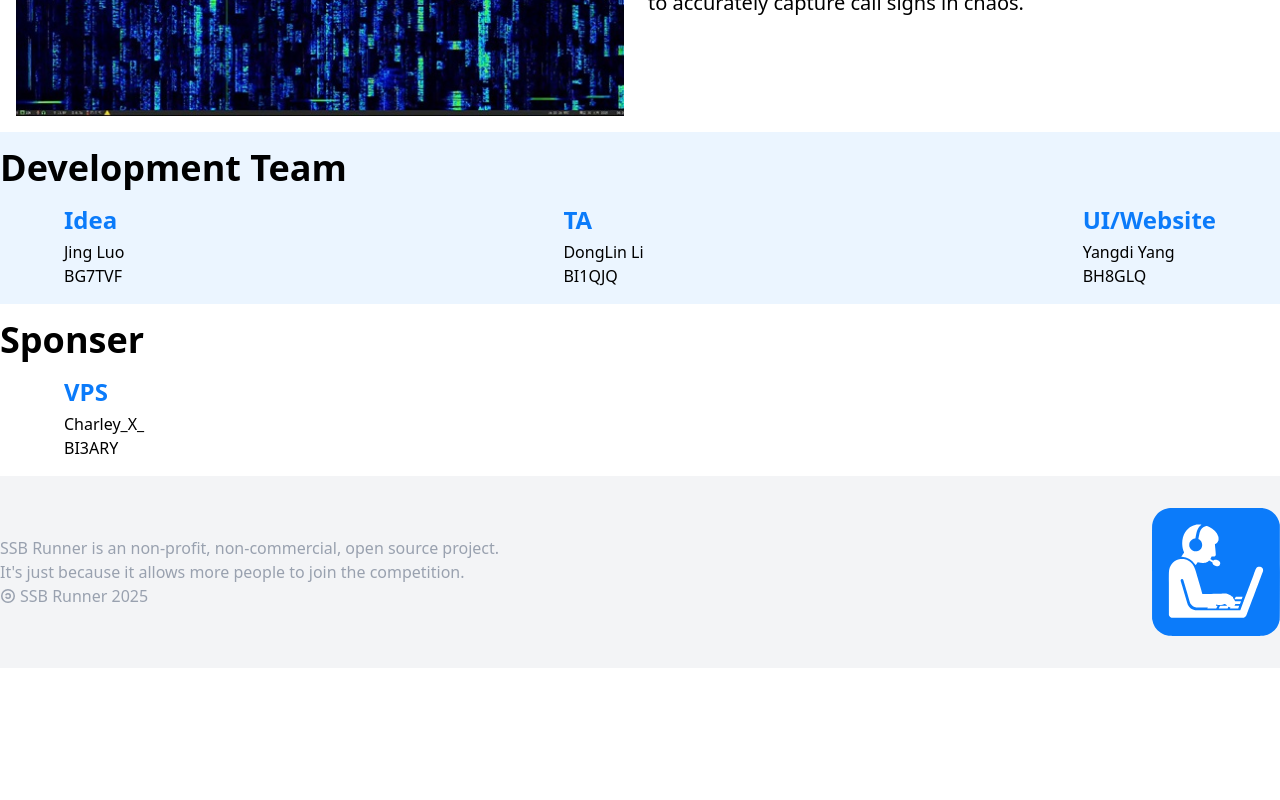
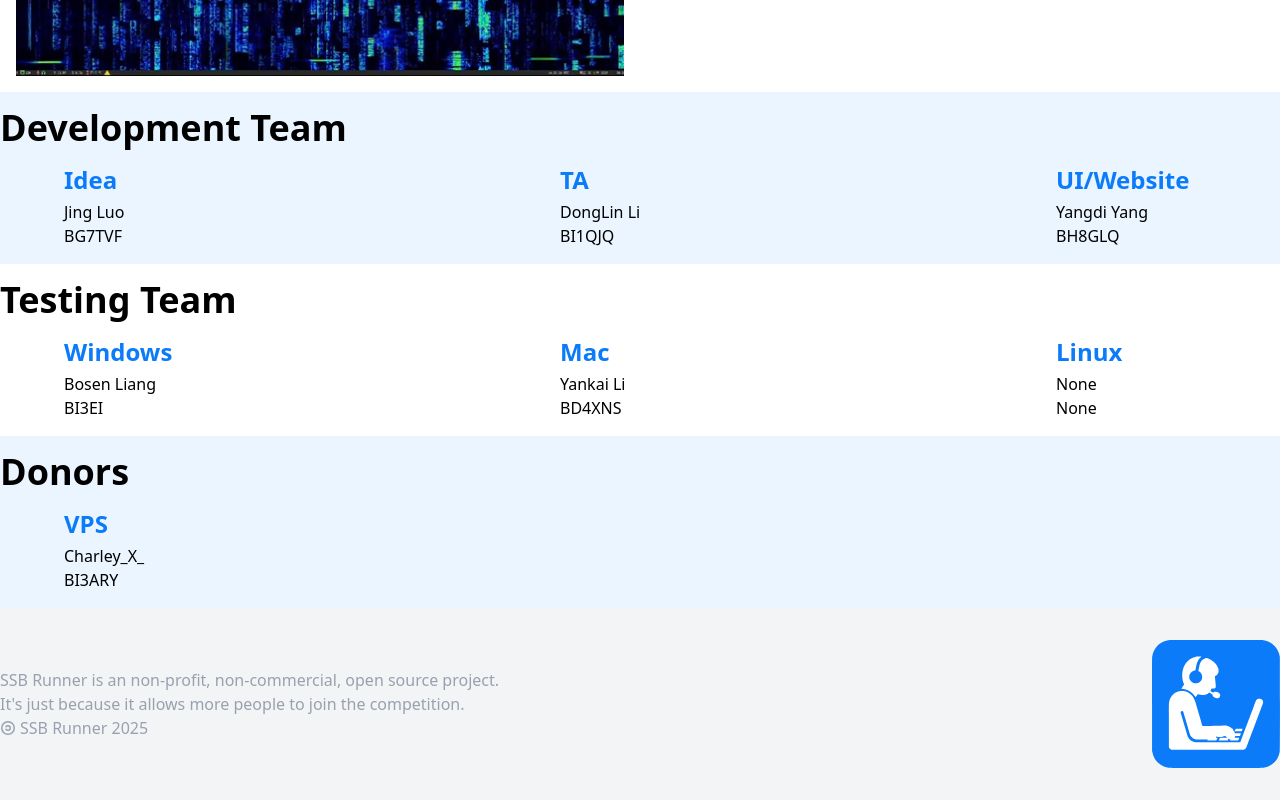
Before and after one commit to SSBContestRunner/ssb_runner_website, a Svelte app: page / in a window 1280 px wide. Shown: the part 1823-2623 px from the top of the page. Before the commit the page ends 2491 px from the top, so only its background shows below. Built offline with nearby package versions, Linux system fonts and the light colour scheme.

Commit message:
feature(Extra.svelte): add testing team information

```diff
--- a/src/assets/i18n/en_us.json
+++ b/src/assets/i18n/en_us.json
@@ -33,8 +33,14 @@
         "ta": "TA",
         "ui": "UI/Website"
     },
+    "test_team": {
+        "title": "Testing Team",
+        "windows": "Windows",
+        "mac": "Mac",
+        "linux": "Linux"
+    },
     "sponser": {
-        "title": "Sponser",
+        "title": "Donors",
         "cloud": "VPS"
     },
     "footer": {
--- a/src/assets/i18n/zh_cn.json
+++ b/src/assets/i18n/zh_cn.json
@@ -33,6 +33,12 @@
         "ta": "技术总监",
         "ui": "界面/网站设计"
     },
+    "test_team": {
+        "title": "测试人员",
+        "windows": "Windows",
+        "mac": "Mac",
+        "linux": "Linux"
+    },
     "sponser": {
         "title": "赞助",
         "cloud": "虚拟专用服务器"
--- a/src/components/Extra.svelte
+++ b/src/components/Extra.svelte
@@ -1,8 +1,8 @@
 <script>
-    import { t } from '../lib/i18n.js';
+    import { t } from "../lib/i18n.js";
 </script>
 
-<section class="place-items-center w-full">
+<section class="place-items-center w-full even:bg-primary-400/8">
     <div class="container flex flex-col md:flex-row gap-2">
         <img
             class="w-full p-2 md:p-4 md:w-1/2"
@@ -10,16 +10,20 @@
             alt="real interference"
         />
         <div class="mb-4 md:mb-0 px-2 md:px-0 py-2 md:py-4 md:w-1/2">
-            <h1 class="py-4 text-2xl md:text-4xl font-semibold text-primary-400">
+            <h1
+                class="py-4 text-2xl md:text-4xl font-semibold text-primary-400"
+            >
                 {t("feature1-title")}
             </h1>
             <div class="mt-0 md:mt-4">
-                <span class="md:text-xl lg:leading-10">{t("feature1-subtitle")}</span>
+                <span class="md:text-xl lg:leading-10"
+                    >{t("feature1-subtitle")}</span
+                >
             </div>
         </div>
     </div>
 </section>
-<section class="place-items-center w-full bg-primary-400/8">
+<section class="place-items-center w-full even:bg-primary-400/8">
     <div class="container flex flex-col md:flex-row-reverse gap-2">
         <img
             class="w-full p-2 md:p-4 md:w-1/2"
@@ -27,16 +31,20 @@
             alt="global accents"
         />
         <div class="mb-4 md:mb-0 px-2 md:px-4 py-2 md:py-4 md:w-1/2">
-            <h1 class="py-4 text-2xl md:text-4xl font-semibold text-primary-400">
+            <h1
+                class="py-4 text-2xl md:text-4xl font-semibold text-primary-400"
+            >
                 {t("feature2-title")}
             </h1>
             <div class="mt-0 md:mt-4">
-                <span class="md:text-xl lg:leading-10">{t("feature2-subtitle")}</span>
+                <span class="md:text-xl lg:leading-10"
+                    >{t("feature2-subtitle")}</span
+                >
             </div>
         </div>
     </div>
 </section>
-<section class="place-items-center w-full">
+<section class="place-items-center w-full even:bg-primary-400/8">
     <div class="container flex flex-col md:flex-row gap-2">
         <img
             class="w-full p-2 md:p-4 md:w-1/2"
@@ -44,35 +52,47 @@
             alt="Pileup simulation"
         />
         <div class="mb-4 md:mb-0 px-2 md:px-0 py-2 md:py-4 md:w-1/2">
-            <h1 class="py-4 text-2xl md:text-4xl font-semibold text-primary-400">
+            <h1
+                class="py-4 text-2xl md:text-4xl font-semibold text-primary-400"
+            >
                 {t("feature3-title")}
             </h1>
             <div class="mt-0 md:mt-4">
-                <span class="md:text-xl lg:leading-10">{t("feature3-subtitle")}</span>
+                <span class="md:text-xl lg:leading-10"
+                    >{t("feature3-subtitle")}</span
+                >
             </div>
         </div>
     </div>
 </section>
-<section class="place-items-center w-full bg-primary-400/8">
+<section class="place-items-center w-full even:bg-primary-400/8">
     <div class="container py-4 px-2 md:px-0">
-        <h1 class="text-2xl md:text-4xl font-semibold">{t("dev_team-title")}</h1>
+        <h1 class="text-2xl md:text-4xl font-semibold">
+            {t("dev_team-title")}
+        </h1>
         <ul class="flex justify-between md:px-16">
-            <li>
-                <h2 class="text-lg md:text-2xl text-primary-400 font-semibold pt-4 pb-1">
+            <li class="w-[10em]">
+                <h2
+                    class="text-lg md:text-2xl text-primary-400 font-semibold pt-4 pb-1"
+                >
                     {t("dev_team-idea")}
                 </h2>
                 <p class="font-medium">Jing Luo</p>
                 <p class="font-medium">BG7TVF</p>
             </li>
-            <li>
-                <h2 class="text-lg md:text-2xl text-primary-400 font-semibold pt-4 pb-1">
+            <li class="w-[10em]">
+                <h2
+                    class="text-lg md:text-2xl text-primary-400 font-semibold pt-4 pb-1"
+                >
                     {t("dev_team-ta")}
                 </h2>
                 <p class="font-medium">DongLin Li</p>
                 <p class="font-medium">BI1QJQ</p>
             </li>
-            <li>
-                <h2 class="text-lg md:text-2xl text-primary-400 font-semibold pt-4 pb-1">
+            <li class="w-[10em]">
+                <h2
+                    class="text-lg md:text-2xl text-primary-400 font-semibold pt-4 pb-1"
+                >
                     {t("dev_team-ui")}
                 </h2>
                 <p class="font-medium">Yangdi Yang</p>
@@ -81,12 +101,52 @@
         </ul>
     </div>
 </section>
-<section class="place-items-center w-full">
+<section class="place-items-center w-full even:bg-primary-400/8">
     <div class="container py-4 px-2 md:px-0">
-        <h1 class="text-2xl md:text-4xl font-semibold">{t("sponser-title")}</h1>
+        <h1 class="text-2xl md:text-4xl font-semibold">
+            {t("test_team-title")}
+        </h1>
+        <ul class="flex justify-between md:px-16">
+            <li class="w-[10em]">
+                <h2
+                    class="text-lg md:text-2xl text-primary-400 font-semibold pt-4 pb-1"
+                >
+                    {t("test_team-windows")}
+                </h2>
+                <p class="font-medium">Bosen Liang</p>
+                <p class="font-medium">BI3EI</p>
+            </li>
+            <li class="w-[10em]">
+                <h2
+                    class="text-lg md:text-2xl text-primary-400 font-semibold pt-4 pb-1"
+                >
+                    {t("test_team-mac")}
+                </h2>
+                <p class="font-medium">Yankai Li</p>
+                <p class="font-medium">BD4XNS</p>
+            </li>
+            <li class="w-[10em]">
+                <h2
+                    class="text-lg md:text-2xl text-primary-400 font-semibold pt-4 pb-1"
+                >
+                    {t("test_team-linux")}
+                </h2>
+                <p class="font-medium">None</p>
+                <p class="font-medium">None</p>
+            </li>
+        </ul>
+    </div>
+</section>
+<section class="place-items-center w-full even:bg-primary-400/8">
+    <div class="container py-4 px-2 md:px-0">
+        <h1 class="text-2xl md:text-4xl font-semibold">
+            {t("sponser-title")}
+        </h1>
         <ul class="flex md:px-16">
             <li>
-                <h2 class="text-lg md:text-2xl text-primary-400 font-semibold pt-4 pb-1">
+                <h2
+                    class="text-lg md:text-2xl text-primary-400 font-semibold pt-4 pb-1"
+                >
                     {t("sponser-cloud")}
                 </h2>
                 <p class="font-medium">Charley_X_</p>
--- a/src/components/Main/index.svelte
+++ b/src/components/Main/index.svelte
@@ -18,7 +18,7 @@
     <div class="container flex flex-col md:flex-row md:items-center gap-2">
         <img
             class="w-full p-2 md:p-4 md:w-1/2"
-            src="/screenshot.png"
+            src="/screenshot.jpg"
             alt="screenshot"
         />
         <div class="mb-4 md:mb-0 px-2 md:px-0">
```
Also changed, not shown: public/bg3.jpg.
